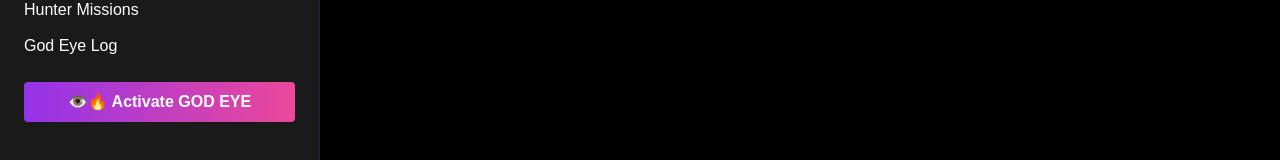
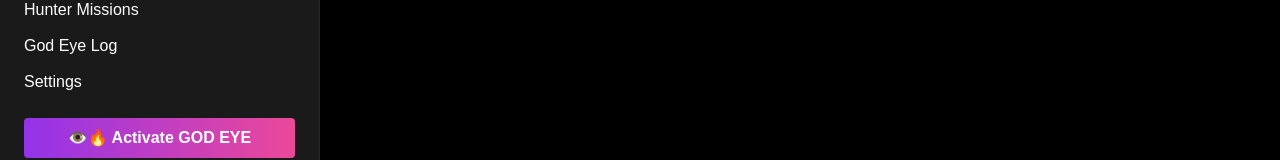
Before and after one commit to deoandika76/nysola, a Next.js app: page /dashboard in a window 1280 px wide. Both pictures are taken after a click on the button 1242 px from the left and 30 px from the top of the page. Shown: the part 474-634 px from the top of the page. Built offline with nearby package versions, Linux system fonts and the light colour scheme; no server answers; the database is empty.

Commit message:
Update Navbar.tsx

```diff
--- a/components/Navbar.tsx
+++ b/components/Navbar.tsx
@@ -25,6 +25,7 @@ export default function Navbar({ isOpen, onClose }: NavbarProps) {
     { name: 'Notifications', href: '/notifications' },
     { name: 'Hunter Missions', href: '/hunters/mission' },
     { name: 'God Eye Log', href: '/godeye-log' },
+    { name: 'Settings', href: '/settings' },
   ];
 
   return (
```
